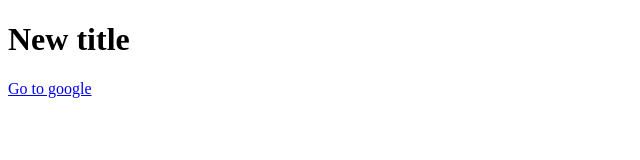
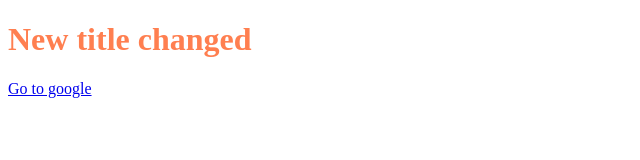
Before and after one commit to sacm1046/collaborative_test, a plain HTML site: page index.html in a window 1280 px wide. Shown: the whole page, without its empty margins (0-640 px from the left). Drawn offline with Linux system fonts and the light colour scheme.

Commit message:
title style and text changed

```diff
--- a/index.html
+++ b/index.html
@@ -8,7 +8,7 @@
     <link rel="stylesheet" href="./style.css">
 </head>
 <body>
-    <h1>New title</h1>
+    <h1>New title changed</h1>
     <a href="https://www.google.cl">Go to google</a>
 </body>
 </html>
--- a/style.css
+++ b/style.css
@@ -0,0 +1,3 @@
+h1 {
+    color: coral;
+}
```
